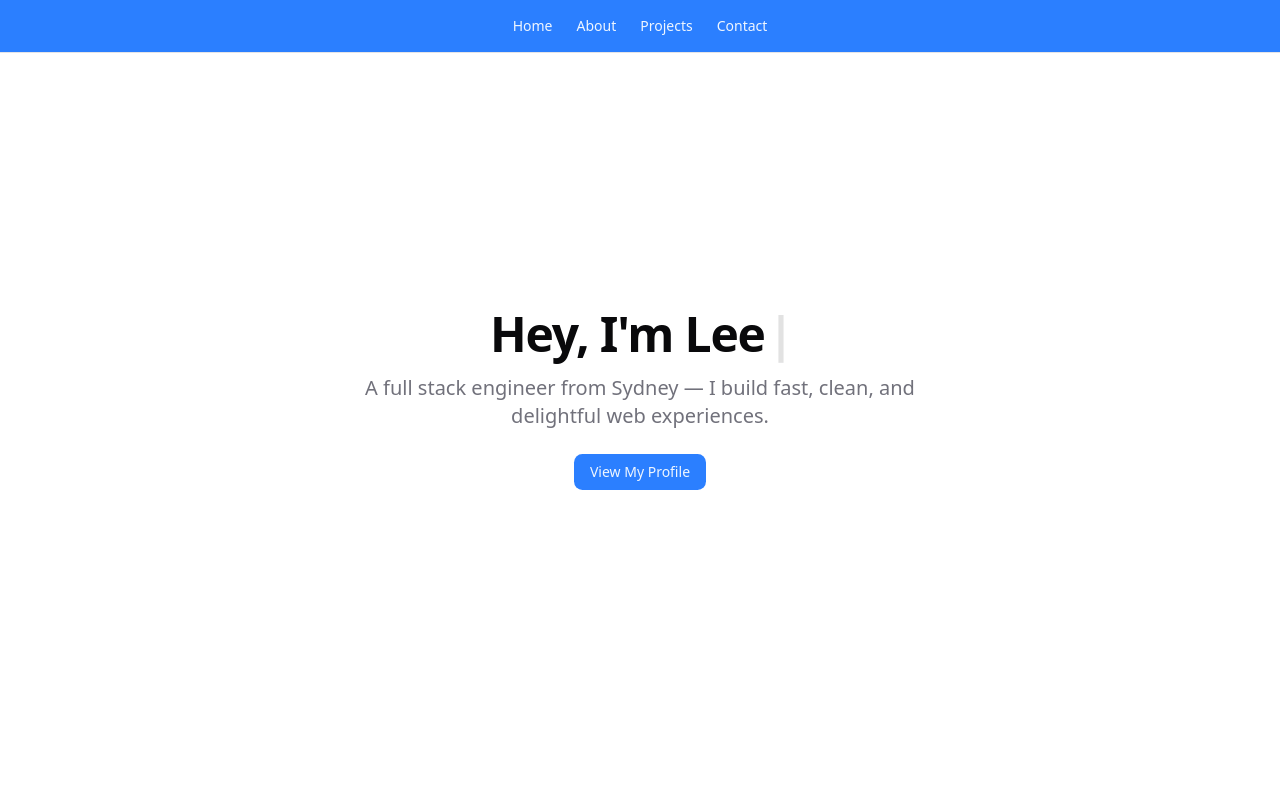
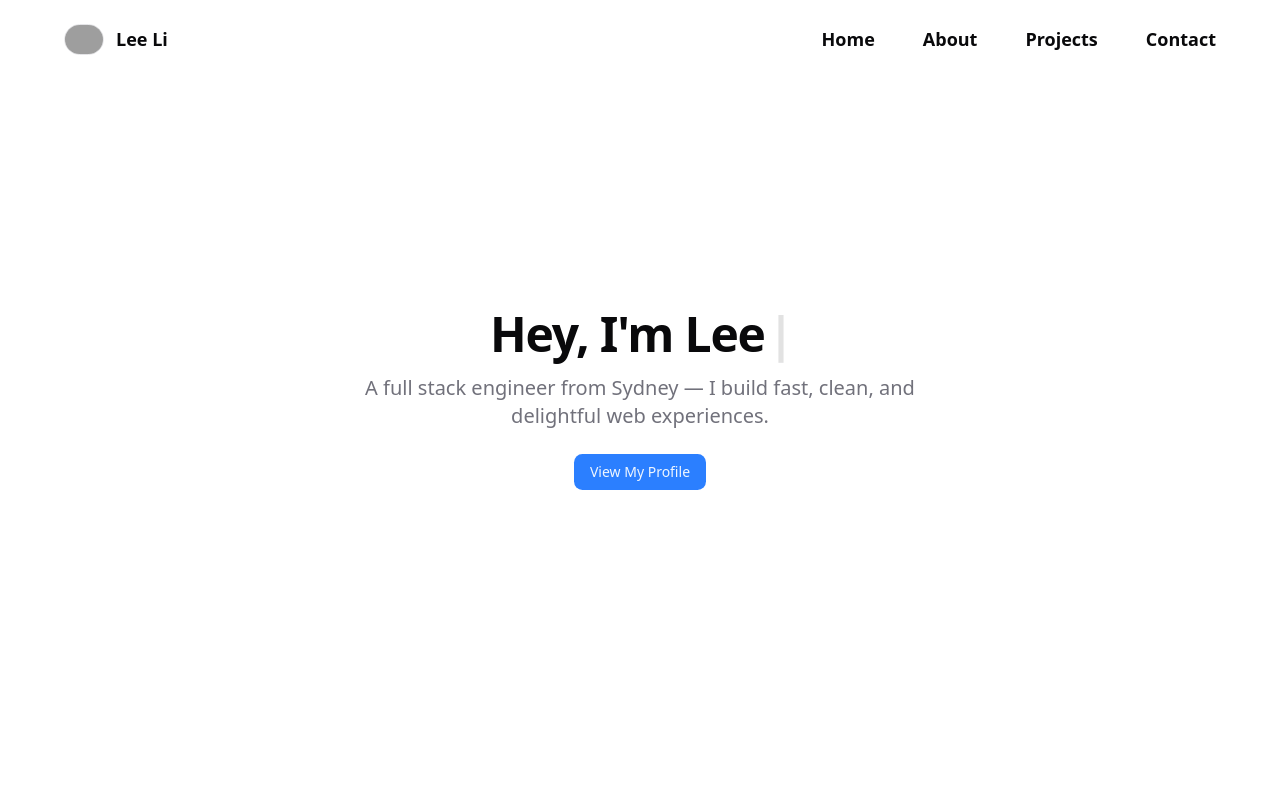
Before and after one commit to 4kyl-biz/react-portfolio-template, a Next.js app: page / in a window 1280 px wide. Shown: the top 800 px of the page. Built offline with nearby package versions, Linux system fonts and the light colour scheme; grey boxes are pictures that could not be loaded.

Commit message:
Update Navbar

```diff
--- a/src/components/Navbar.tsx
+++ b/src/components/Navbar.tsx
@@ -1,23 +1,36 @@
-// components/Navbar.tsx
-export default function Navbar() {
-  const navItems = [
-    { label: "Home", href: "#home" },
-    { label: "About", href: "#about" },
-    { label: "Projects", href: "#projects" },
-    { label: "Contact", href: "#contact" },
+import Image from "next/image";
+
+const navLinks = [
+  { name: "Home", href: "#home" },
+  { name: "About", href: "#about" },
+  { name: "Projects", href: "#projects" },
+  { name: "Contact", href: "#contact" },
 ];
 
+export default function Navbar() {
   return (
-    <nav className="fixed top-0 w-full text-primary-foreground bg-primary backdrop-blur z-50 p-4 flex justify-center gap-6 border-b border-border">
-      {navItems.map((item) => (
+    <header className="fixed top-0 left-0 right-0 z-50 bg-white py-6 px-16 flex justify-between items-center">
+      <div className="flex items-center gap-3">
+        <Image
+          src="/images/profile.png"
+          alt="Lee Li"
+          width={40}
+          height={40}
+          className="rounded-full border"
+        />
+        <span className="text-lg font-bold">Lee Li</span>
+      </div>
+      <nav className="hidden md:flex gap-12 text-lg font-bold">
+        {navLinks.map((link) => (
           <a
-          key={item.href}
-          href={item.href}
-          className="text-sm text-primary-foreground hover:text-primary-foreground/80 transition-colors"
+            key={link.name}
+            href={link.href}
+            className="hover:text-primary transition-colors"
           >
-          {item.label}
+            {link.name}
           </a>
         ))}
       </nav>
+    </header>
   );
 }
```
Lines whose indentation alone changed are shown as unchanged.
